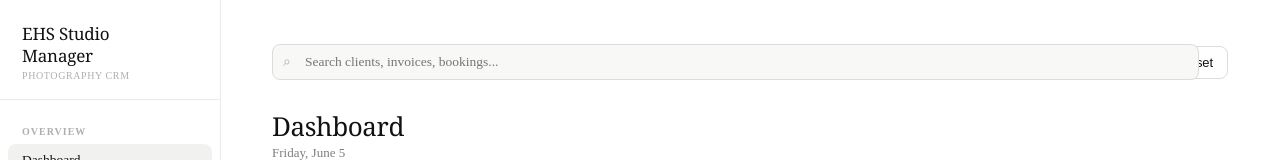
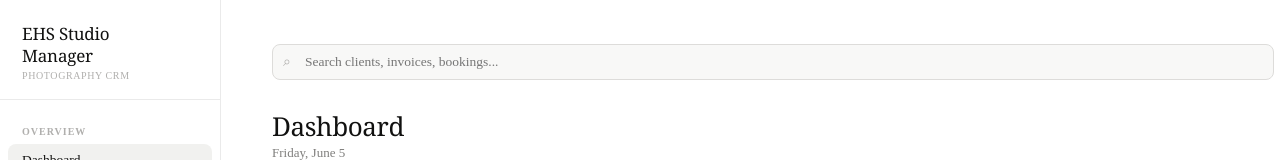
Before and after one commit to 515woodpl-dot/ehsmanager, a Next.js app: page / in a window 1280 px wide. Shown: the top 160 px of the page. Built offline with nearby package versions, Linux system fonts and the light colour scheme.

Commit message:
Remove Reset button from topbar

```diff
--- a/pages/index.js
+++ b/pages/index.js
@@ -162,7 +162,6 @@ export default function Home() {
           {/* Topbar */}
           <div style={{ display: 'flex', alignItems: 'center', gap: 12, marginBottom: 32 }}>
             <GlobalSearch data={data} setView={setView} />
-            <button style={T.btn} onClick={() => { if (confirm('Reset to demo data?')) { setData(seed); toast('Data reset') } }}>Reset</button>
           </div>
 
           {/* Page title for dashboard/analytics */}
```
